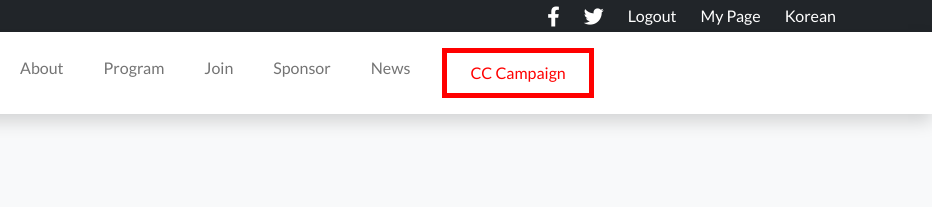
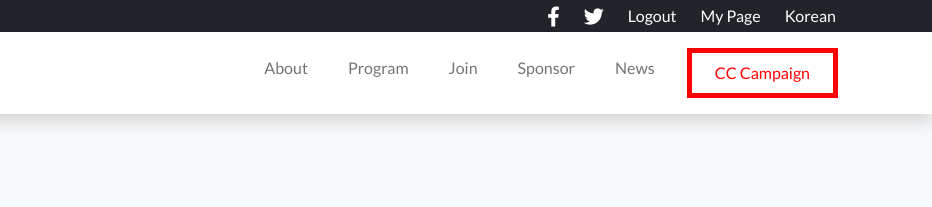
Before and after one commit to DilsherB/OS-conference, a website: page index.html in a window 1280 px wide. Shown: the top 207 px of the page, 348-1280 px from the left. Drawn offline with nearby package versions, Linux system fonts and the light colour scheme.

Commit message:
nav items allignment adjusted

```diff
--- a/index.html
+++ b/index.html
@@ -35,7 +35,7 @@
                     <span class="toggler-ico"><i class="fa fa-bars fa-lg text-danger" onclick="changeIcon(this)"></i></span>
                 </button>
                 <div class="collapse navbar-collapse justify-content-end" id="collapsibleNavbar">
-                    <ul class="navbar-nav me-auto mb-2 mb-lg-0 nav-height gap-4">
+                    <ul class="navbar-nav ms-auto mb-2 mb-lg-0 nav-height gap-4">
                         <li class="nav-item">
                             <a class="nav-link text-center" id="nav-link"
                                 href="about.html">About
```
